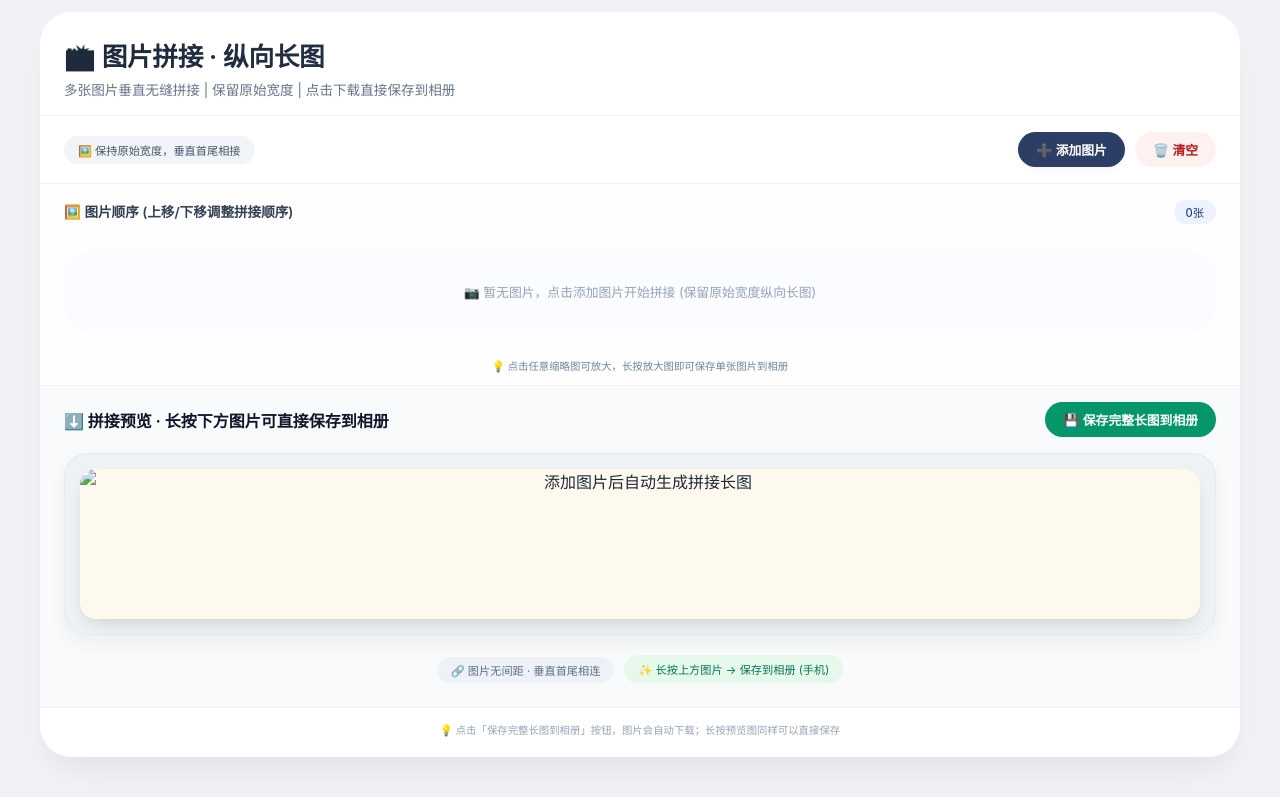
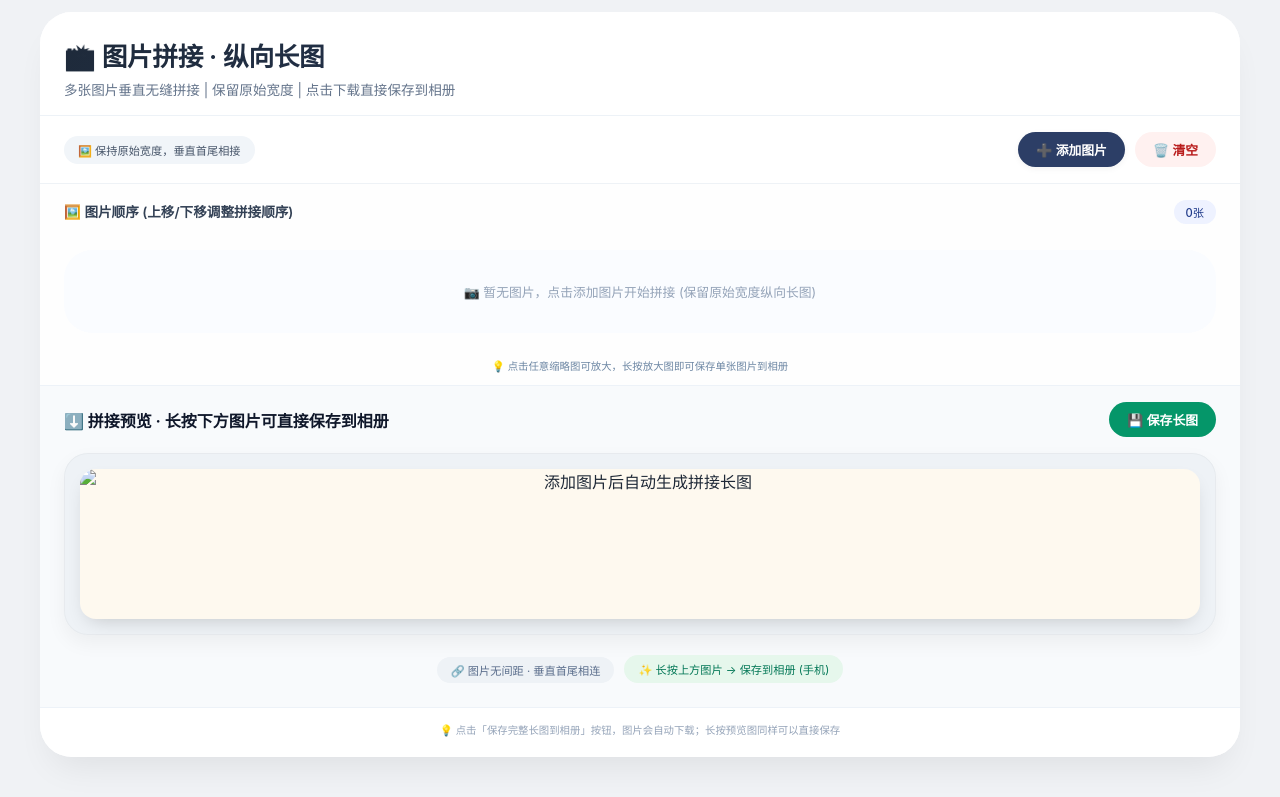
Before and after one commit to jiobxn/jiobxn.github.io, a Jekyll site: the page pintu.html, which Jekyll copies as it is, in a window 1280 px wide. Shown: the top 797 px of the page. Built offline with Jekyll 4.4.1, drawn with Linux system fonts in a browser that asks for light colours.

Commit message:
Update pintu.html

```diff
--- a/pintu.html
+++ b/pintu.html
@@ -366,7 +366,7 @@
     <div class="preview-area">
         <div class="preview-header">
             <h3>⬇️ 拼接预览 · 长按下方图片可直接保存到相册</h3>
-            <button id="downloadLongBtn" class="download-btn">💾 保存完整长图到相册</button>
+            <button id="downloadLongBtn" class="download-btn">💾 保存长图</button>
         </div>
         <div class="preview-img-container">
             <img id="previewImage" alt="拼接预览图" style="max-width:100%; background:#fdf8ed;">
```
